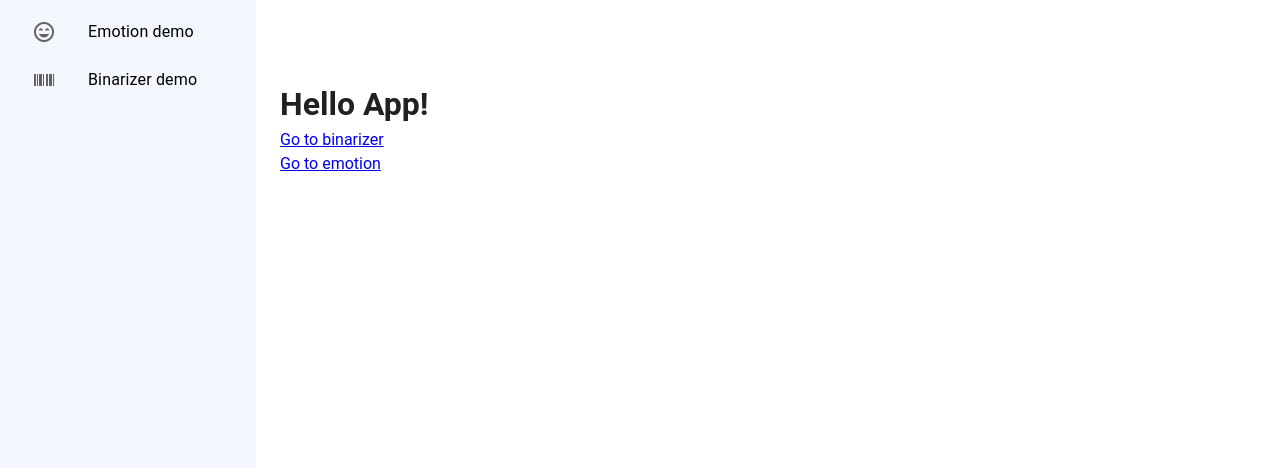
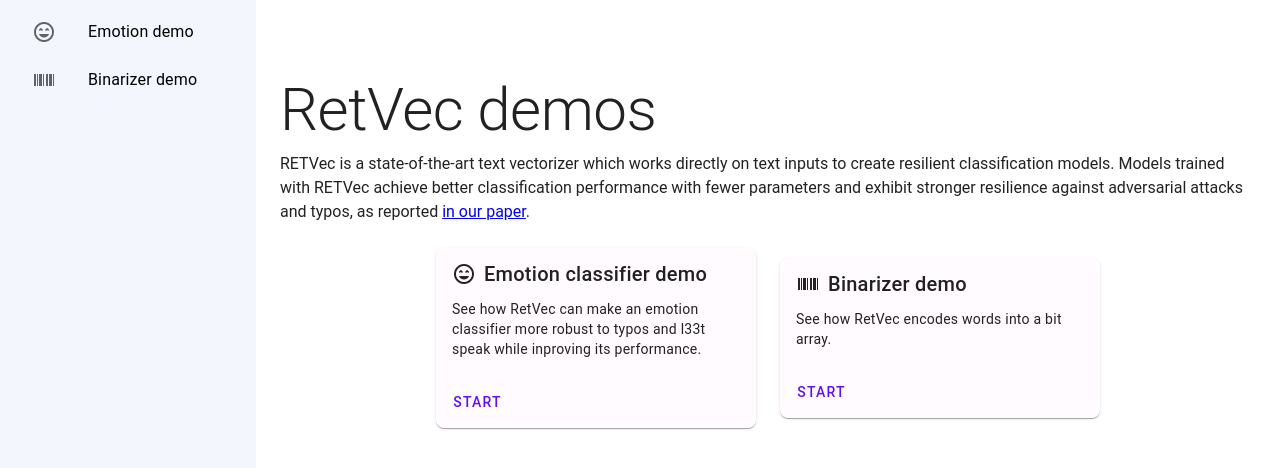
Before and after one commit to google-research/retvec, a Vue app in the folder demos/js/: page /retvec/ in a window 1280 px wide. Shown: the top 468 px of the page. Built offline with nearby package versions, Linux system fonts and the light colour scheme.

Commit message:
Add simple homepage

```diff
--- a/demos/js/src/components/Homepage.vue
+++ b/demos/js/src/components/Homepage.vue
@@ -1,9 +1,47 @@
 <template>
-      <h1>Hello App!</h1>
+  <div class="text-h2 pb-3">RetVec demos</div>
+
   <p>
-    <router-link to="/binarizer_demo">Go to binarizer</router-link>
-   </p>
-   <p>
-    <router-link to="/emotion_demo">Go to emotion</router-link>
+    RETVec is a state-of-the-art text vectorizer which works directly on text
+    inputs to create resilient classification models. Models trained with RETVec
+    achieve better classification performance with fewer parameters and exhibit
+    stronger resilience against adversarial attacks and typos, as reported
+    <a href="https://arxiv.org/abs/2302.09207"> in our paper</a>.
   </p>
+
+  <v-row align="center" justify="center" class="mt-3">
+    <v-col cols="auto" v-for="(item, i) in ITEMS" :key="i">
+      <v-card
+        class="mx-auto"
+        max-width="320"
+        :title="item.title"
+        :prepend-icon="item.prependIcon"
+      >
+        <v-card-text>{{ item.description }}</v-card-text>
+        <v-card-actions>
+          <router-link :to="item.href">
+            <v-btn>Start</v-btn>
+          </router-link>
+        </v-card-actions>
+      </v-card>
+    </v-col>
+  </v-row>
 </template>
+
+<script setup>
+const ITEMS = [
+  {
+    title: "Emotion classifier demo",
+    prependIcon: "mdi-emoticon-excited-outline",
+    href: "/emotion_demo",
+    description:
+      "See how RetVec can make an emotion classifier more robust to typos and l33t speak while inproving its performance.",
+  },
+  {
+    title: "Binarizer demo",
+    prependIcon: "mdi-barcode",
+    href: "/binarizer_demo",
+    description: "See how RetVec encodes words into a bit array.",
+  },
+];
+</script>
```
